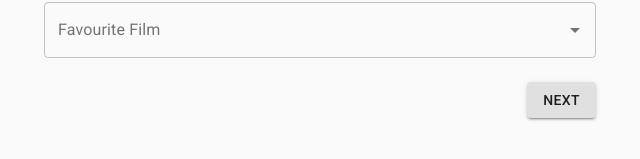
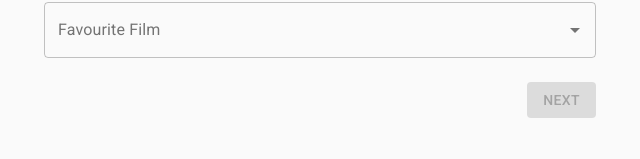
Before and after one commit to cuzzlor/react-testing, a React (Create React App) app: page / in a window 1280 px wide. Shown: the part 487-646 px from the top of the page, without its empty margins (320-960 px from the left). Built offline with nearby package versions, Linux system fonts and the light colour scheme.

Commit message:
use onTouched / onChange validate / reValidate modes

```diff
--- a/src/features/personal-details/NameForm.tsx
+++ b/src/features/personal-details/NameForm.tsx
@@ -74,8 +74,8 @@ export const NameForm: React.FC<NameFormProps> = ({
   onSubmit = () => void 0,
   onJokePreferenceChanged = () => void 0,
 }) => {
-  const { register, handleSubmit, errors, control } = useForm<NameFormData>({
-    mode: 'onSubmit',
+  const { register, handleSubmit, errors, control, formState } = useForm<NameFormData>({
+    mode: 'onTouched',
     reValidateMode: 'onChange',
   });
 
@@ -264,7 +264,7 @@ export const NameForm: React.FC<NameFormProps> = ({
           />
         </Grid>
         <Grid item xs={12} container justify="flex-end">
-          <Button type="submit" variant="contained" data-testid="submit">
+          <Button type="submit" variant="contained" data-testid="submit" disabled={!formState.isValid}>
             Next
           </Button>
         </Grid>
```
